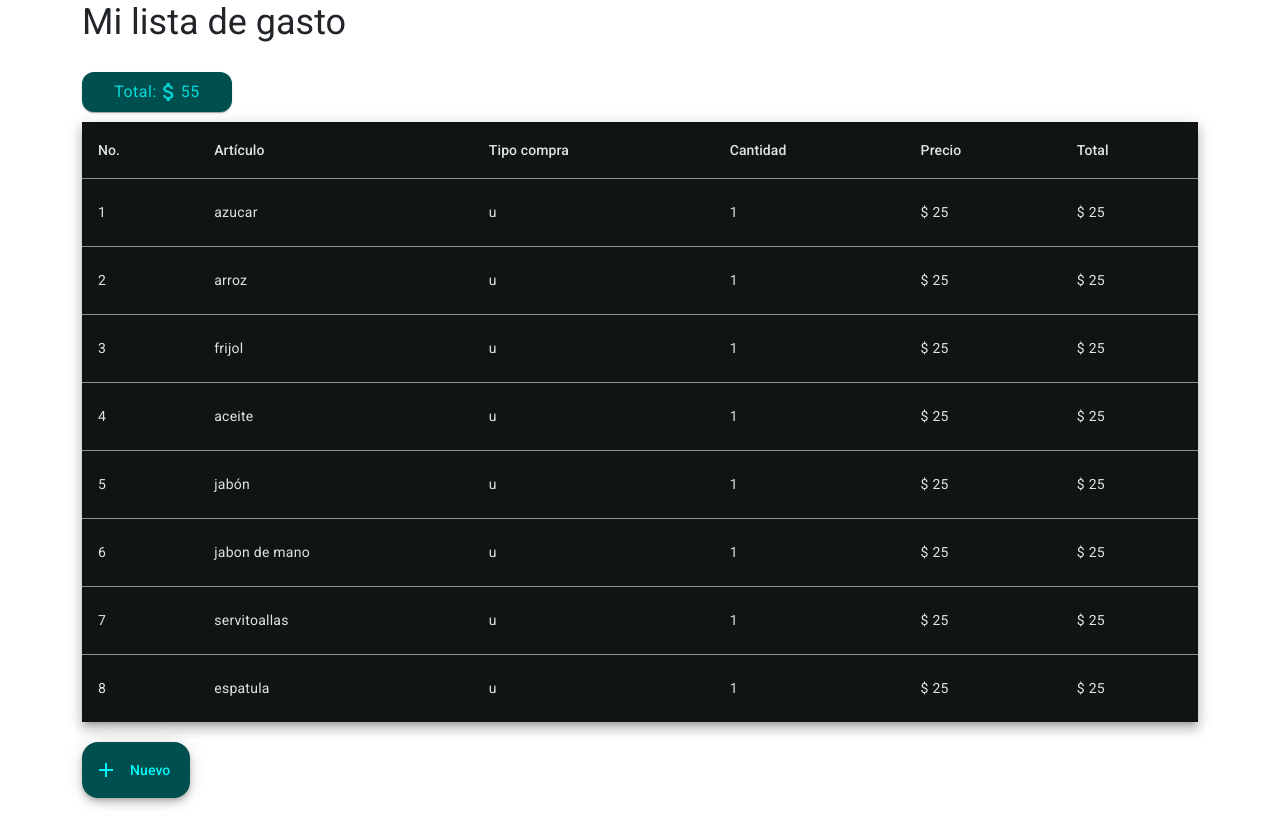
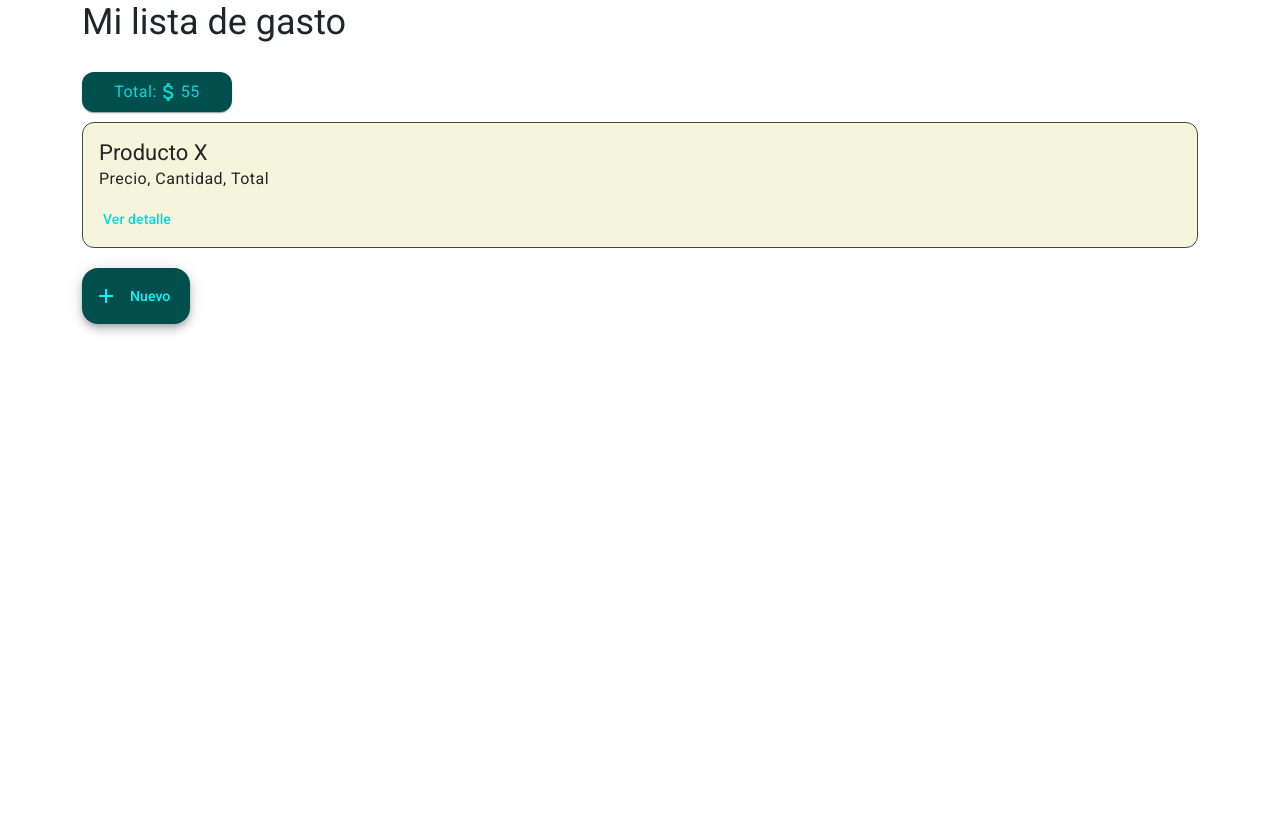
Before and after one commit to erosiim/gasto-app, an Angular app: page / in a window 1280 px wide. Built offline with nearby package versions, Linux system fonts and the light colour scheme.

Commit message:
Refactoring item card

```diff
--- a/src/app/features/gastos/gastos.component.html
+++ b/src/app/features/gastos/gastos.component.html
@@ -1,6 +1,7 @@
 <div class="container">
   <h3>Mi lista de gasto</h3>
   <app-costo-total></app-costo-total>
-  <app-item-list></app-item-list>
+  <app-item-card></app-item-card>
+  <!-- <app-item-list></app-item-list> -->
   <app-new-item-button></app-new-item-button>
 </div>
--- a/src/app/features/gastos/gastos.component.ts
+++ b/src/app/features/gastos/gastos.component.ts
@@ -3,10 +3,12 @@ import { MatGridListModule } from '@angular/material/grid-list';
 import { CostoTotalComponent } from '../../shared/ui/costo-total/costo-total.component';
 import { NewItemButtonComponent } from '../../shared/ui/new-item-button/new-item-button.component';
 import { ItemListComponent } from '../../shared/ui/item-list/item-list.component';
+import { ItemCardComponent } from '../../shared/ui/item-card/item-card.component';
+
 @Component({
   selector: 'app-gastos',
   standalone: true,
-  imports: [MatGridListModule, CostoTotalComponent, NewItemButtonComponent, ItemListComponent],
+  imports: [MatGridListModule, CostoTotalComponent, NewItemButtonComponent, ItemListComponent, ItemCardComponent],
   templateUrl: './gastos.component.html',
   styleUrl: './gastos.component.css',
 })
--- /dev/null
+++ b/src/app/shared/ui/item-card/item-card.component.css
@@ -0,0 +1,3 @@
+mat-card{
+    background-color: beige;
+}
--- /dev/null
+++ b/src/app/shared/ui/item-card/item-card.component.html
@@ -0,0 +1,11 @@
+<mat-card appearance="outlined">
+  <mat-card-header>
+    <mat-card-title>Producto X</mat-card-title>
+  </mat-card-header>
+  <mat-card-content>
+    <p>Precio, Cantidad, Total</p>
+  </mat-card-content>
+  <mat-card-actions>
+    <button mat-button>Ver detalle</button>
+  </mat-card-actions>
+</mat-card>
```
Also changed, not shown: src/app/shared/ui/item-card/item-card.component.ts (added, +14 -0 lines), 1 other file (tests, documents, lock files or other folders).
